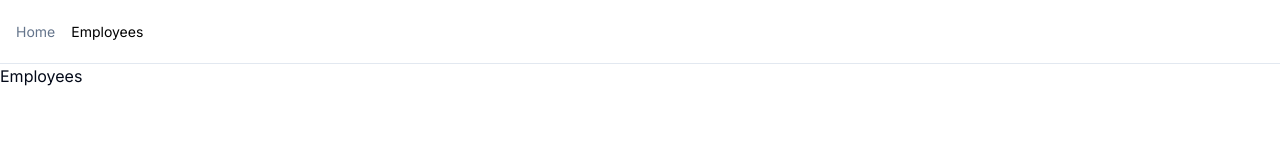
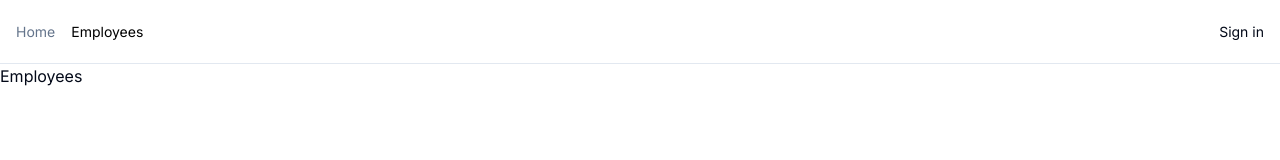
Before and after one commit to lanzmoncis/rota-builder, a Next.js app: page /employees in a window 1280 px wide. Shown: the top 160 px of the page. Built offline with nearby package versions, Linux system fonts and the light colour scheme.

Commit message:
Update sidebar

```diff
--- a/app/dashboard/layout.tsx
+++ b/app/dashboard/layout.tsx
@@ -1,5 +1,3 @@
-import Sidebar from "@/components/sidebar";
-
 const DashboardLayout = ({ children }: { children: React.ReactNode }) => {
   console.log("I'M HERE!!");
 
--- a/components/sidebar.tsx
+++ b/components/sidebar.tsx
@@ -2,8 +2,11 @@ import MainNav from "@/components/main-nav";
 
 const Sidebar = () => {
   return (
-    <div className=" border-b flex items-center gap-4 h-16 px-4">
-      <MainNav />
+    <div className=" border-b flex items-center gap-4 h-16 px-4 justify-between">
+      <div className="flex gap-4">
+        <MainNav />
+      </div>
+      <div className="text-sm">Sign in</div>
     </div>
   );
 };
```
